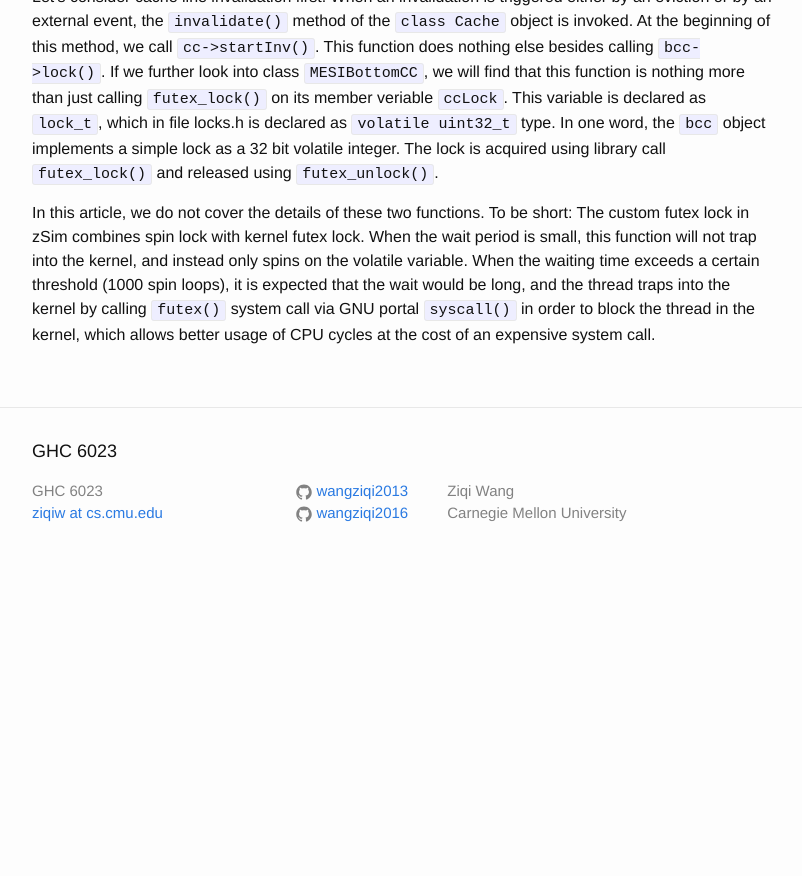
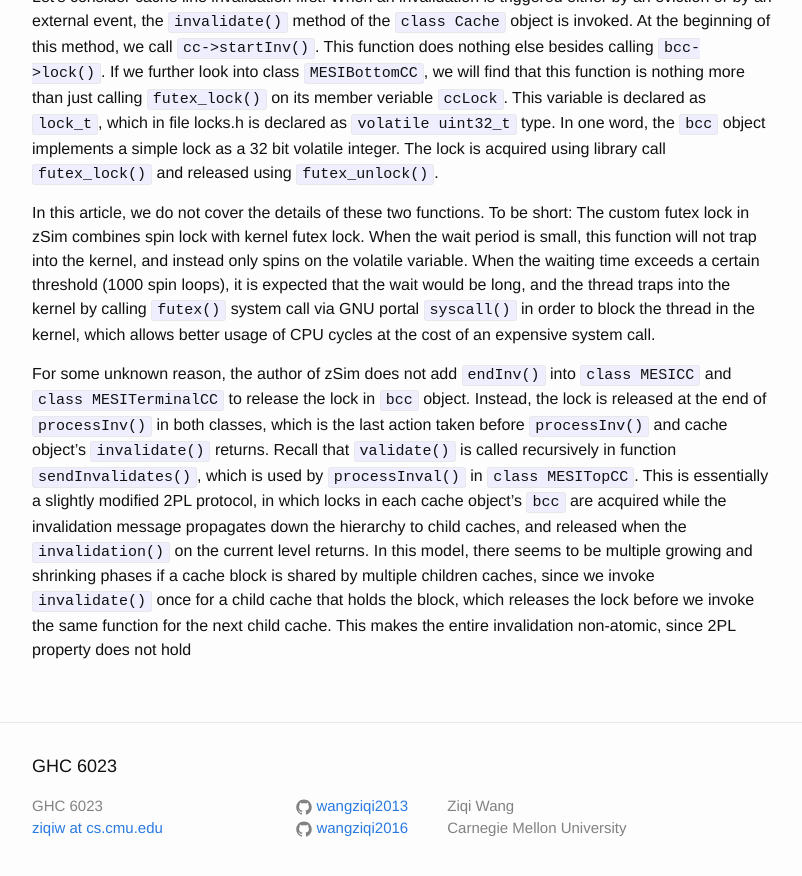
Before and after one commit to wangziqi2013/wangziqi2013.github.io, a Jekyll site: the page built from _posts/2020-01-09-understand-zsim-cache-cc.markdown, in a window 1280 px wide and 900 px high, scrolled down 1956 px. Shown: the top 876 px of the window, without its empty margins (238-1040 px from the left). Built offline with Jekyll 4.4.1, drawn with Linux system fonts in a browser that asks for light colours; before the commit the page ends 2541 px from its top, so only the background shows below that.

Commit message:
Adding 2pl property

```diff
--- a/_posts/2020-01-09-understand-zsim-cache-cc.markdown
+++ b/_posts/2020-01-09-understand-zsim-cache-cc.markdown
@@ -84,3 +84,14 @@ only spins on the volatile variable. When the waiting time exceeds a certain thr
 that the wait would be long, and the thread traps into the kernel by calling `futex()` system call via GNU portal `syscall()`
 in order to block the thread in the kernel, which allows better usage of CPU cycles at the cost of an expensive system
 call.
+
+For some unknown reason, the author of zSim does not add `endInv()` into `class MESICC` and `class MESITerminalCC` to
+release the lock in `bcc` object. Instead, the lock is released at the end of `processInv()` in both classes, which
+is the last action taken before `processInv()` and cache object's `invalidate()` returns. Recall that `validate()`
+is called recursively in function `sendInvalidates()`, which is used by `processInval()` in `class MESITopCC`. This
+is essentially a slightly modified 2PL protocol, in which locks in each cache object's `bcc` are acquired while the
+invalidation message propagates down the hierarchy to child caches, and released when the `invalidation()` on the current
+level returns. In this model, there seems to be multiple growing and shrinking phases if a cache block is shared by
+multiple children caches, since we invoke `invalidate()` once for a child cache that holds the block, which releases
+the lock before we invoke the same function for the next child cache. This makes the entire invalidation non-atomic,
+since 2PL property does not hold
```
